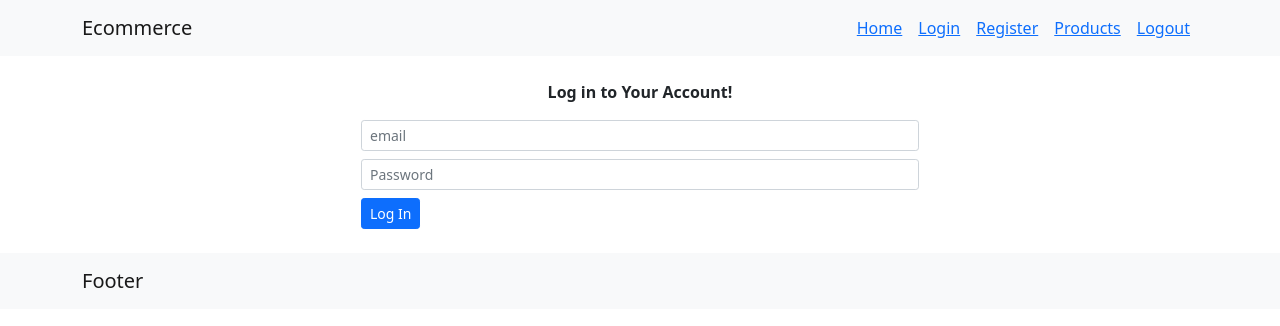
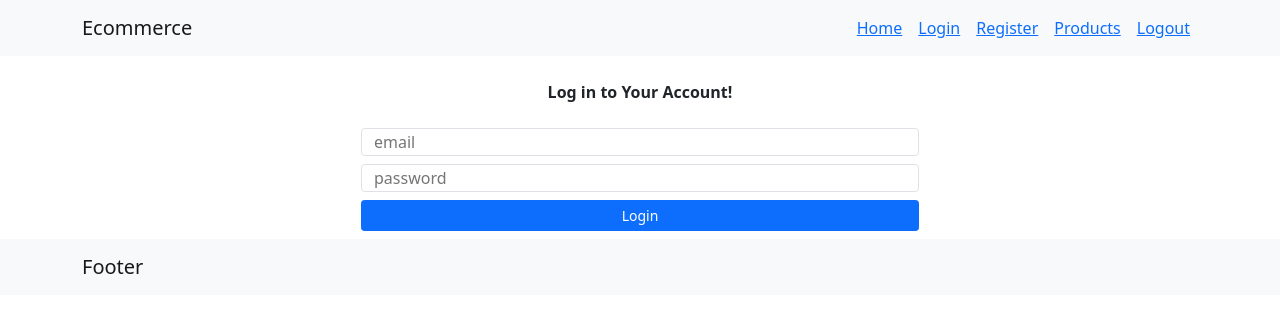
Before and after one commit to oluciams/frontendEcommerce, a React (Create React App) app: page /login in a window 1280 px wide. Shown: the top 326 px of the page. Built offline with nearby package versions, Linux system fonts and the light colour scheme; no server answers.

Commit message:
Adiciona validaciones con Formik en el Login

```diff
--- /dev/null
+++ b/src/components/LoginForm.js
@@ -0,0 +1,52 @@
+import React, { useContext } from 'react';
+import { Form, Button, Container} from 'react-bootstrap'
+import {Field, Formik, ErrorMessage} from 'formik'
+import { loginSchema } from '../validations/login.validation';
+import { ToastContainer } from 'react-toastify';
+import { AuthContext } from '../context/AuthContextProvider';
+
+
+export const LoginForm = ()=>{
+
+  const {saveFormData} = useContext(AuthContext)
+  const initialValues = { email:'', password:''}
+
+  const handleSubmitForm = (values, { resetForm }) => {
+    saveFormData(values)
+      resetForm()
+  };
+
+  return(
+
+
+    <div>
+
+      <p className="text-center mt-4"> <strong>Log in to Your Account!</strong></p>
+
+      <Formik
+        initialValues={initialValues}
+        onSubmit={handleSubmitForm}
+        validationSchema={loginSchema}
+      >
+        {
+          ({values, handleSubmit})=>
+          <Container>
+            <Form onSubmit={handleSubmit}>
+              <div className="row d-flex flex-column mb-2 col-sm-6 mx-auto">
+              <Field className="mt-2 border rounded" name="email" value={values.email} type="email" placeholder="email" />
+              <ErrorMessage name='email' >{msg => <div className='alert-danger'>{msg}</div>}</ErrorMessage>
+              <Field className="mt-2 border rounded" name="password" value={values.password} type="password" placeholder="password" />
+              <ErrorMessage name='password' >{msg => <div className='alert-danger'>{msg}</div>}</ErrorMessage>
+              </div>
+              <Button className="row d-flex mb-2 col-sm-6 mx-auto text-center" size="sm" variant="primary" type="submit">
+                <span>Login</span>
+              </Button>
+            </Form>
+          </Container>
+        }
+
+      </Formik>
+      <ToastContainer/>
+    </div>
+  )
+}
--- a/src/context/AuthContextProvider.js
+++ b/src/context/AuthContextProvider.js
@@ -1,6 +1,7 @@
 import {createContext, useState, useEffect} from 'react';
 import {loginApi} from '../utils/api'
 import {useLocalStorage} from '../customHooks/useLocalStorage'
+import { notify } from '../utils/notify';
 
 
 export const AuthContext = createContext();
@@ -10,31 +11,30 @@ export const AuthContextProvider = ({ children }) => {
   const hookStorage = useLocalStorage()
 
   let token = localStorage.getItem('token')
-  //let token = hookStorage.getItem('token')
-  //console.log("variable token",token)
 
   const [userToken, setUserToken] = useState(token);
-  const [user, setUser] = useState({});
+  const [user, setUser] = useState();
 
-
-  const saveFormData = (email, password) =>{
-    const data = {email, password}
-    setUser(data)
+  const saveFormData = (values) =>{
+    setUser(values)
   }
 
   useEffect(async () => {
+     if (user){
        try{
          const apiData= await loginApi.post('/login', user)
          const {data} = apiData
-      console.log ('respuesta token desde la api', data)
          setUserToken(data)
          hookStorage.setItem('token', data)
+         notify("Login successfull", true)
        }
        catch (error) {
-      console.log(error);
+         notify("Something gone wrong", false)
+       }
      }
 
-  }, [user]);
+  },[user]);
+
 
   useEffect(() => {
     if (token)
@@ -50,6 +50,7 @@ export const AuthContextProvider = ({ children }) => {
   const value = {
     saveFormData,
     userToken
+
   }
 
 
--- a/src/router/AppRoutes.js
+++ b/src/router/AppRoutes.js
@@ -10,13 +10,13 @@ import {
 import { Header } from '../components/Header';
 import { Home } from '../pages/Home';
 import {Footer} from '../components/Footer';
-import { Login } from '../pages/Login';
 import { NotFound } from '../pages/NotFound';
 import { PrivateRoute } from '../components/PrivateRoute';
 import { Products } from '../pages/Products';
 import { AuthContext } from '../context/AuthContextProvider';
 import { Logout } from '../components/Logout';
 import { RegisterForm } from '../components/RegisterForm';
+import { LoginForm } from '../components/LoginForm';
 
 
   export const AppRoutes = () => {
@@ -30,7 +30,7 @@ import { RegisterForm } from '../components/RegisterForm';
             <Switch>
               <Route path="/" exact component={Home} />
               <Route path="/register" component={RegisterForm} />
-              <Route path="/login" component={Login} />
+              <Route path="/login" component={LoginForm} />
               <PrivateRoute exact path='/products' component={Products} userToken={userToken}/>
               <Route path="/logout" component={Logout} logout={logout}  />
               {/* <Route path="/products" component={Products} />  */}
--- a/src/validations/login.validation.js
+++ b/src/validations/login.validation.js
@@ -2,8 +2,7 @@ import * as yup from 'yup'
 
 export const loginSchema= yup.object ({
 
-    name: yup.string().min(6, 'Name at least 8 characters').max(10).required(),
     email: yup.string().email('plaese type a correct email!').required(),
-    password: yup.string().min(6, 'Password at least 6 characters').max(10).required(),
+    password: yup.string().min(6, 'At least 6 characters').max(10).required(),
 
 })
```
Lines whose indentation alone changed are shown as unchanged.
